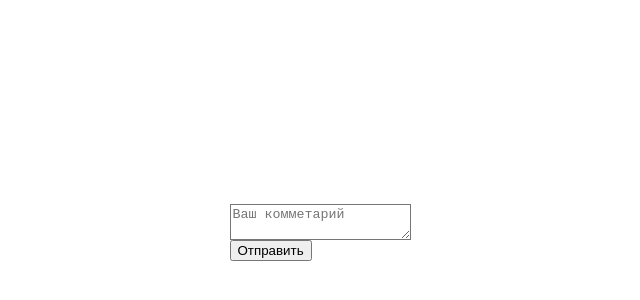
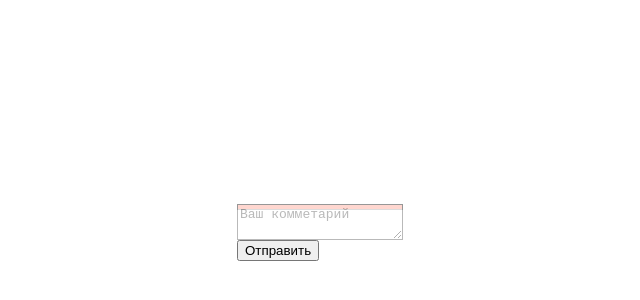
Before and after one commit to uzinok/for-article, a website: page src/index.html in a window 1280 px wide. Shown: the part 168-468 px from the top of the page, without its empty margins (320-960 px from the left). Drawn offline with nearby package versions, Linux system fonts and the light colour scheme; files that its build step writes are made by us from their sources.

Commit message:
для новой темы

```diff
--- a/src/index.html
+++ b/src/index.html
@@ -11,7 +11,7 @@
 
 <body>
 
-	<form action="#" method="get">
+	<form action="#" method="get" class="form">
 		<div class="textarea-container">
 			<label for="comments" class="visually-hidden">Введите текст комментария</label>
 			<textarea name="comments" id="comments" class="textarea-visible" placeholder="Ваш комметарий"></textarea>
--- a/src/scripts/main.js
+++ b/src/scripts/main.js
@@ -1,32 +1,21 @@
-// const input = document.querySelector('.password-input');
-// const button = document.querySelector('.password-button');
-// const buttonText = document.querySelector('.password-button__text');
+const container = document.querySelector('.textarea-container');
+const textareaVisible = container.querySelector('.textarea-visible');
 
-// const togglePassword = () => {
-// 	if (button.classList.contains('password-button--view')) {
-// 		input.type = 'password';
-// 		button.classList.remove('password-button--view');
-// 		buttonText.innerText = 'Показать';
-// 	} else {
-// 		input.type = 'text';
-// 		button.classList.add('password-button--view');
-// 		buttonText.innerText = 'Скрыть';
-// 	}
+const textareaHidde = document.createElement('div');
+textareaHidde.classList.add('textarea-hidde');
+container.append(textareaHidde);
 
-// 	input.focus();
-// }
+const onInputTextarea = () => {
+	textareaHidde.innerText = textareaVisible.value;
 
-// button.addEventListener('click', togglePassword);
+	if (textareaVisible.value) {
+		console.log(textareaHidde.offsetHeight + 'px');
 
-const input = document.querySelector('.password-input');
-const button = document.querySelector('.password-button');
-const buttonText = document.querySelector('.password-button__text');
-
-const togglePassword = () => {
-	const isViewMode = button.classList.toggle('password-button--view');
-	input.type = isViewMode ? 'text' : 'password';
-	buttonText.textContent = isViewMode ? 'Скрыть' : 'Показать';
-	input.focus();
+		textareaVisible.style.height = textareaHidde.offsetHeight + 'px';
+	}
 }
 
-button.addEventListener('click', togglePassword);
+textareaVisible.addEventListener('input', onInputTextarea);
+
+console.log(container);
+console.log(textareaVisible);
--- a/src/styles/main.scss
+++ b/src/styles/main.scss
@@ -16,23 +16,48 @@ body {
 	border: none;
 }
 
+.form {
+	max-width: 300px;
+}
+
 .textarea-container {
 	position: relative;
-	width: fit-content;
+	width: 100%;
 	height: fit-content;
 }
 
+.textarea-hidde {
+	position: absolute;
+	top: 0;
+	left: 0;
+	z-index: -1;
+	background-color: tomato;
+}
+
+.textarea-hidde,
 .textarea-visible {
 	display: block;
+	box-sizing: border-box;
+	width: 100%;
+	margin: 0;
 	padding: 2px;
+	overflow: hidden;
+	font-weight: inherit;
+	font-size: inherit;
+	line-height: normal;
 	font-family: monospace;
+	font-style: inherit;
+	font-size-adjust: inherit;
+	font-stretch: inherit;
+	letter-spacing: normal;
+	word-spacing: normal;
 	white-space: pre-wrap;
+	text-indent: 0;
+	overflow-wrap: break-word;
+	border-width: 1px;
 	border-width: 1px;
 	border-style: solid;
-	text-indent: 0px;
-	letter-spacing: normal;
-	word-spacing: normal;
-	line-height: normal;
-	text-transform: none;
-	font-variation-settings: inherit;
+	border-style: solid;
+	border-color: light-dark(#767676, #858585);
+	opacity: 0.5;
 }
```
